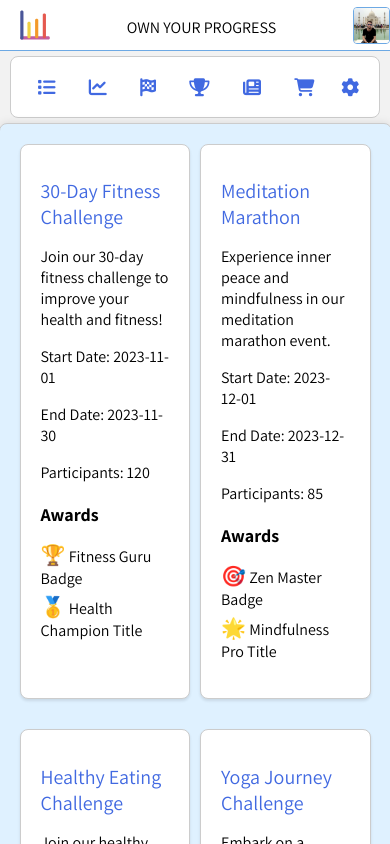
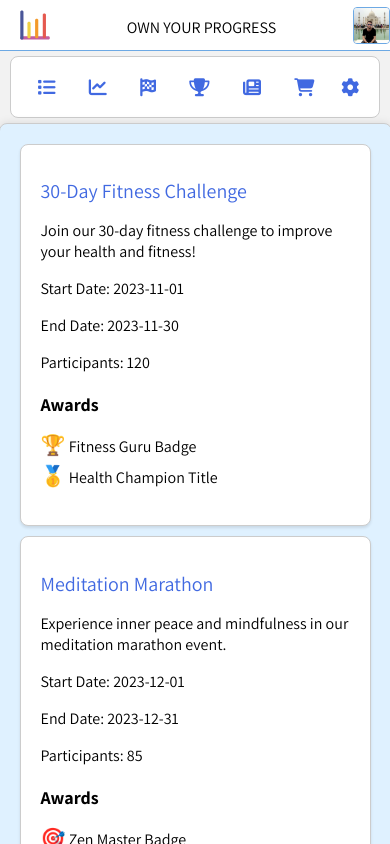
Before and after one commit to joseph-johnson27001/habits_tracker, a Vue app: page /#/challenges in a window 390 px wide. Shown: the top 844 px of the page. Built offline with nearby package versions, Linux system fonts and the light colour scheme.

Commit message:
Challenge card style fix

```diff
--- a/src/views/ChallengesPage.vue
+++ b/src/views/ChallengesPage.vue
@@ -137,7 +137,6 @@ export default {
             { name: "Innovation Maestro Title", icon: "🖌️" },
           ],
         },
-        // Add more challenges as needed
       ],
     };
   },
@@ -145,14 +144,19 @@ export default {
 </script>
 
 <style scoped>
+.card {
+  margin-bottom: 0px;
+}
 .challenges-container {
   display: grid;
   grid-template-columns: 1fr 1fr;
   gap: 10px;
 }
 
-.challenge-item {
-  margin-bottom: 20px;
+@media (max-width: 992px) {
+  .challenges-container {
+    grid-template-columns: 1fr;
+  }
 }
 
 .awards-container {
```
